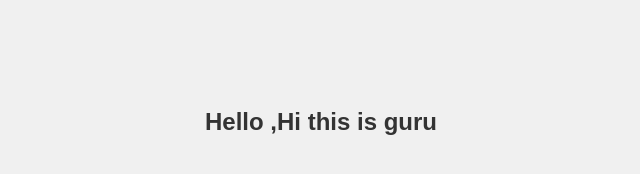
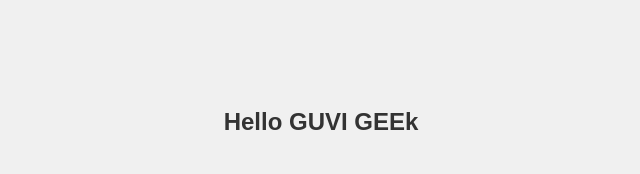
Before and after one commit to onlyforcloudaws/placementtask, a plain HTML site: page index.html in a window 1280 px wide. Shown: the whole page, without its empty margins (319-959 px from the left). Drawn offline with Linux system fonts and the light colour scheme.

Commit message:
Update index.html

```diff
--- a/index.html
+++ b/index.html
@@ -20,6 +20,6 @@
     </style>
 </head>
 <body>
-    <div class="message">Hello ,Hi  this is guru</div>
+    <div class="message">Hello GUVI GEEk </div>
 </body>
 </html>
```
